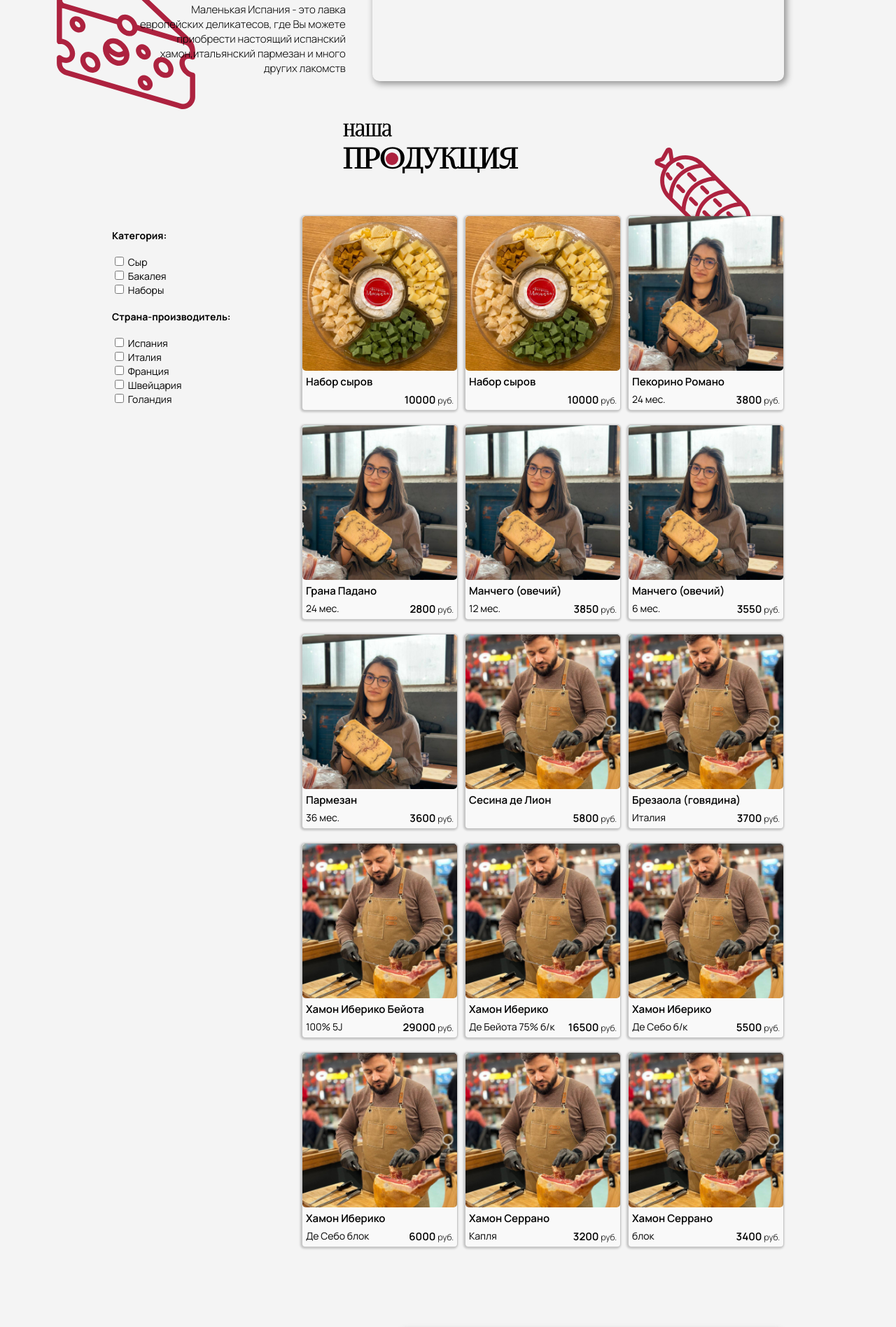
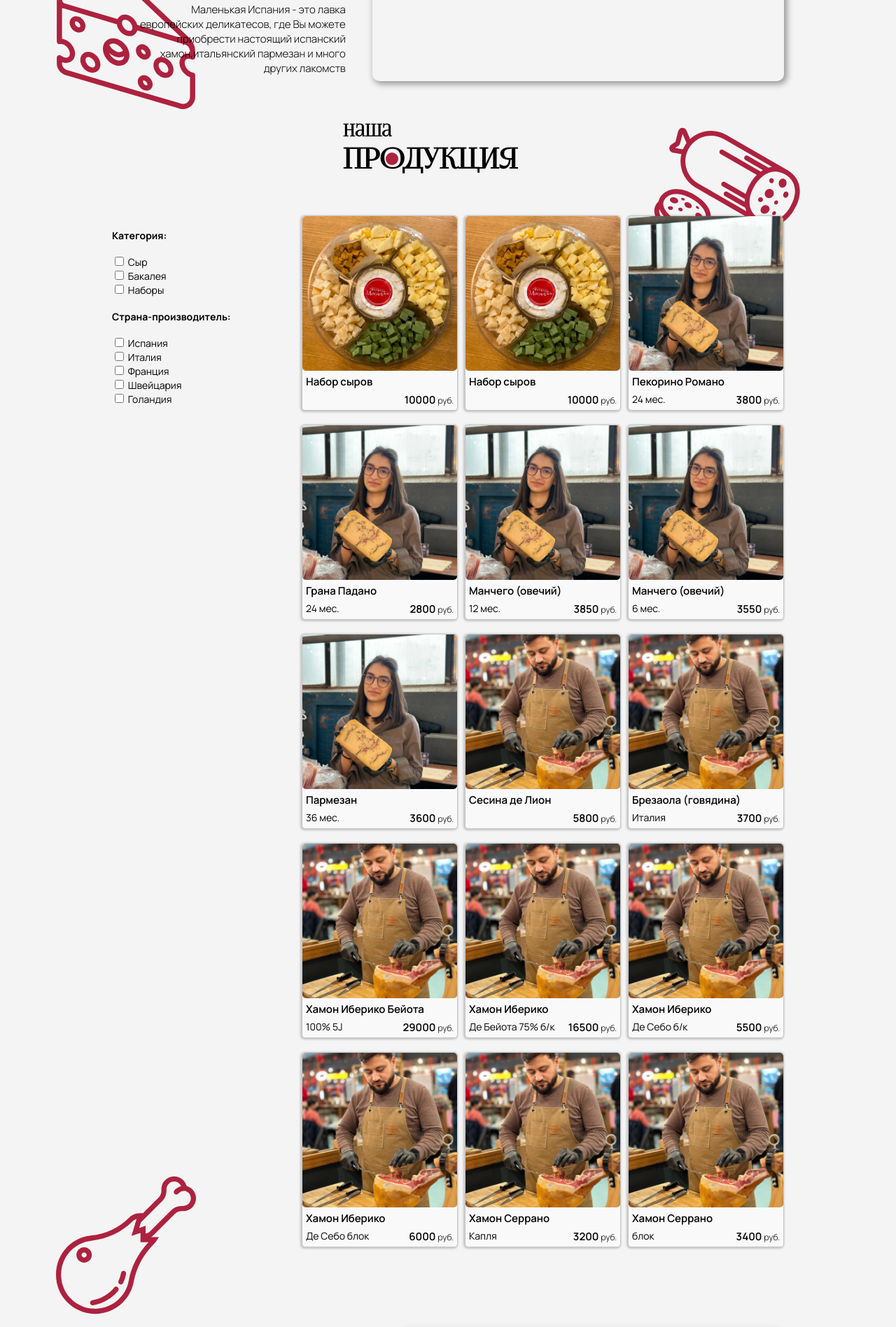
Before and after one commit to Andreevnna/Little-Spain, a plain HTML site: page index.html in a window 1280 px wide. Shown: the part 628-2525 px from the top of the page at 70% size. Drawn offline with Linux system fonts and the light colour scheme.

Commit message:
feat: add img meat and salami

```diff
--- a/index.html
+++ b/index.html
@@ -51,6 +51,7 @@
             и много других лакомств</p>
         </div>
         <div class="right-part">
+          <!-- <div class="icon-meat"></div> -->
           <video class="video" autoplay loop muted>
             <source src="./video/video.MOV" type="video/mp4">
           </video>
@@ -63,7 +64,7 @@
     </div>
   </section>
   <section id="our-products" class="products section">
-    <div class="icon-ham"></div>
+    <div class="icon-salami"></div>
     <div class="wrapper">
       <h2>
         <div class="decor-title">
@@ -88,6 +89,7 @@
               <label><input type="checkbox" class="country" value="holland"> Голандия</label><br>
             </div>
           </div>
+          <div class="icon-meat"></div>
           <div class="list-products">
             <div class="product layout-3-columns">
             </div>
--- a/sass/base/_icons.scss
+++ b/sass/base/_icons.scss
@@ -27,6 +27,17 @@
   right: 200px;
   background-repeat: no-repeat;
 }
+.icon-salami {
+  position: absolute;
+  background-image: url(./../images/icon-salami.svg);
+  z-index: 0;
+  width: 200px;
+  height: 200px;
+  top: 10px;
+  right: 150px;
+  background-repeat: no-repeat;
+  rotate: z 30deg;
+}
 .icon-cheese {
   position: absolute;
   background-image: url(./../images/icon-cheese.svg);
@@ -37,3 +48,13 @@
   left: 80px;
   background-repeat: no-repeat;
 }
+.icon-meat {
+  position: absolute;
+  background-image: url(./../images/icon-meat.svg);
+  width: 200px;
+  height: 200px;
+  z-index: 0;
+  bottom: -40px;
+  left: 80px;
+  background-repeat: no-repeat;
+}
--- a/sass/component/_main.scss
+++ b/sass/component/_main.scss
@@ -75,6 +75,7 @@
 }
 
 .right-part {
+  position: relative;
   // .main__img {
     // background-image: url('./../images/photo-main.jpeg');
     // background-position: center;
```
Also changed, not shown: images/icon-meat.svg (added), images/icon-salami.svg (added), images/svg_1717850374737.svg (deleted), sass/style.css, 1 other file.
